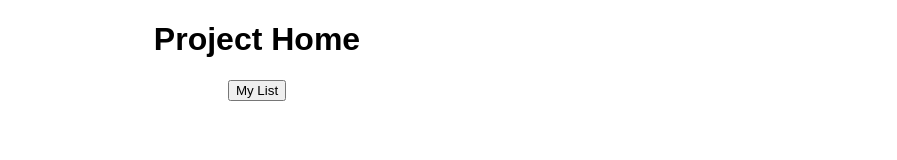
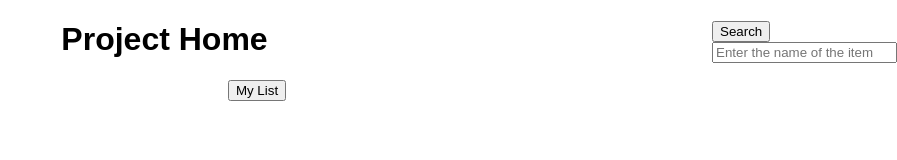
Before and after one commit to Fionalan727/Better-Bytes, a React app in the folder client/: page / in a window 1280 px wide. Shown: the whole page, without its empty margins (383-1280 px from the left). Built offline with nearby package versions, Linux system fonts and the light colour scheme.

Commit message:
Created nav component

```diff
--- a/client/package.json
+++ b/client/package.json
@@ -4,9 +4,11 @@
   "private": true,
   "dependencies": {
     "react": "^16.4.1",
+    "react-addons-css-transition-group": "^15.6.2",
     "react-dom": "^16.4.1",
     "react-router-dom": "^4.3.1",
     "react-scripts": "1.1.4",
+    "react-transition-group": "^4.0.1",
     "sqlite3": "^4.0.8"
   },
   "scripts": {
--- a/client/src/App/App.css
+++ b/client/src/App/App.css
@@ -27,6 +27,10 @@
   to { transform: rotate(360deg); }
 }
 
+.Nav {
+  float:right;
+}
+
 /* body {
   margin: 0;
   padding: 0;
--- a/client/src/App/App.js
+++ b/client/src/App/App.js
@@ -3,11 +3,13 @@ import { Route, Switch } from 'react-router-dom';
 import './App.css';
 import Home from './pages/Home';
 import RecipeList from './pages/RecipeList';
+import Nav from "./components/nav";
 
 class App extends Component {
   render() {
     const App = () => (
       <div>
+        <Nav/>
         <Switch>
           <Route exact path='/' component={Home}/>
           <Route path='/recipe' component={RecipeList}/>
--- /dev/null
+++ b/client/src/App/components/nav.js
@@ -0,0 +1,23 @@
+import React, { Component } from 'react';
+
+
+
+
+class Nav extends Component {
+
+
+  render() {
+    return (
+    <div className="Nav">
+      <div>
+      <button id="search" variant="raised">Search</button>
+      </div>
+      <div>
+        <input placeholder='Enter the name of the item'/>
+      </div>
+    </div>
+    );
+  }
+}
+
+export default Nav;
--- a/client/src/App/pages/Home.js
+++ b/client/src/App/pages/Home.js
@@ -5,7 +5,7 @@ import { Link } from 'react-router-dom';
 class Home extends Component {
   render() {
     return (
-    <div className="App">
+      <div className="App">
       <h1>Project Home</h1>
       {/* Link to List.js */}
       <Link to={'./list'}>
--- a/package.json
+++ b/package.json
@@ -13,6 +13,7 @@
     "express": "^4.16.3",
     "knex": "^0.16.5",
     "pg": "^7.11.0",
+    "react-addons-css-transition-group": "^15.6.2",
     "sqlite3": "^4.0.8"
   }
 }
```
Also changed, not shown: 2 other files.
